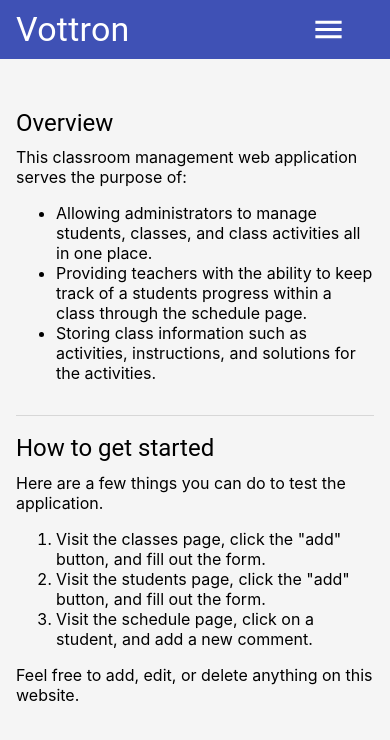
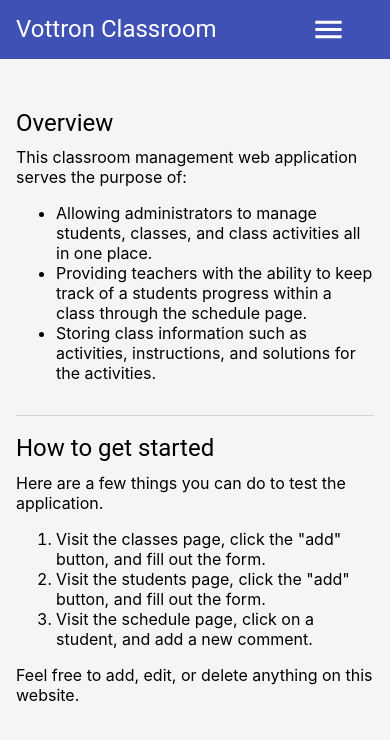
Before and after one commit to P-Corn/vottron-client, a React (Create React App) app: page / in a window 390 px wide. Shown: the top 740 px of the page. Built offline with nearby package versions, Linux system fonts and the light colour scheme; the HTML template or start-up script is replaced by a standard one.

Commit message:
added an overview and instructions to the home page. more mobile responsive

```diff
--- a/src/Nav.js
+++ b/src/Nav.js
@@ -49,8 +49,8 @@
     <div className={classes.root}>
       <AppBar position="static">
         <Toolbar>
-          <Typography variant="h4" className={classes.title}>
-            Vottron
+          <Typography variant="h5" className={classes.title}>
+            Vottron Classroom
           </Typography>
             <div className="navLinks">
               {isMobile ? (
```
